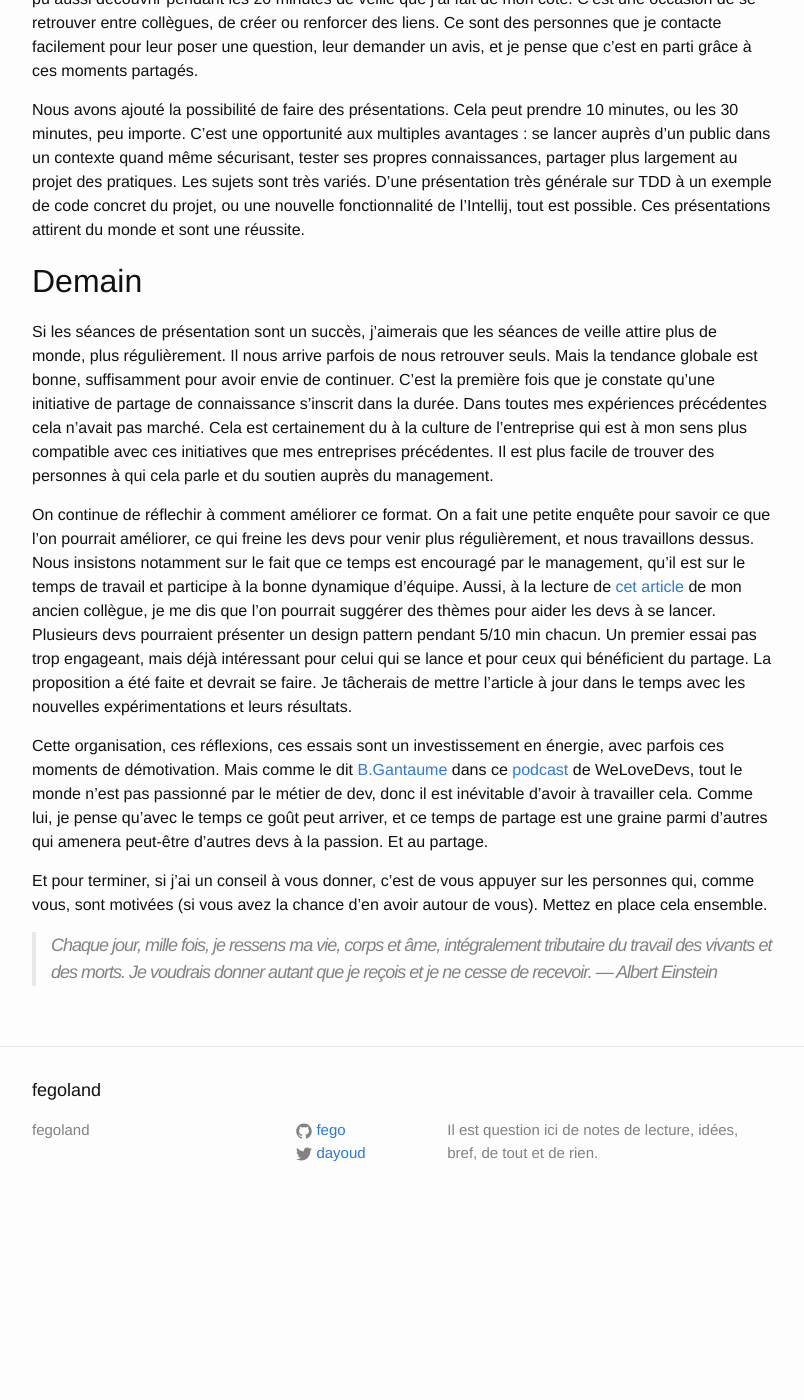
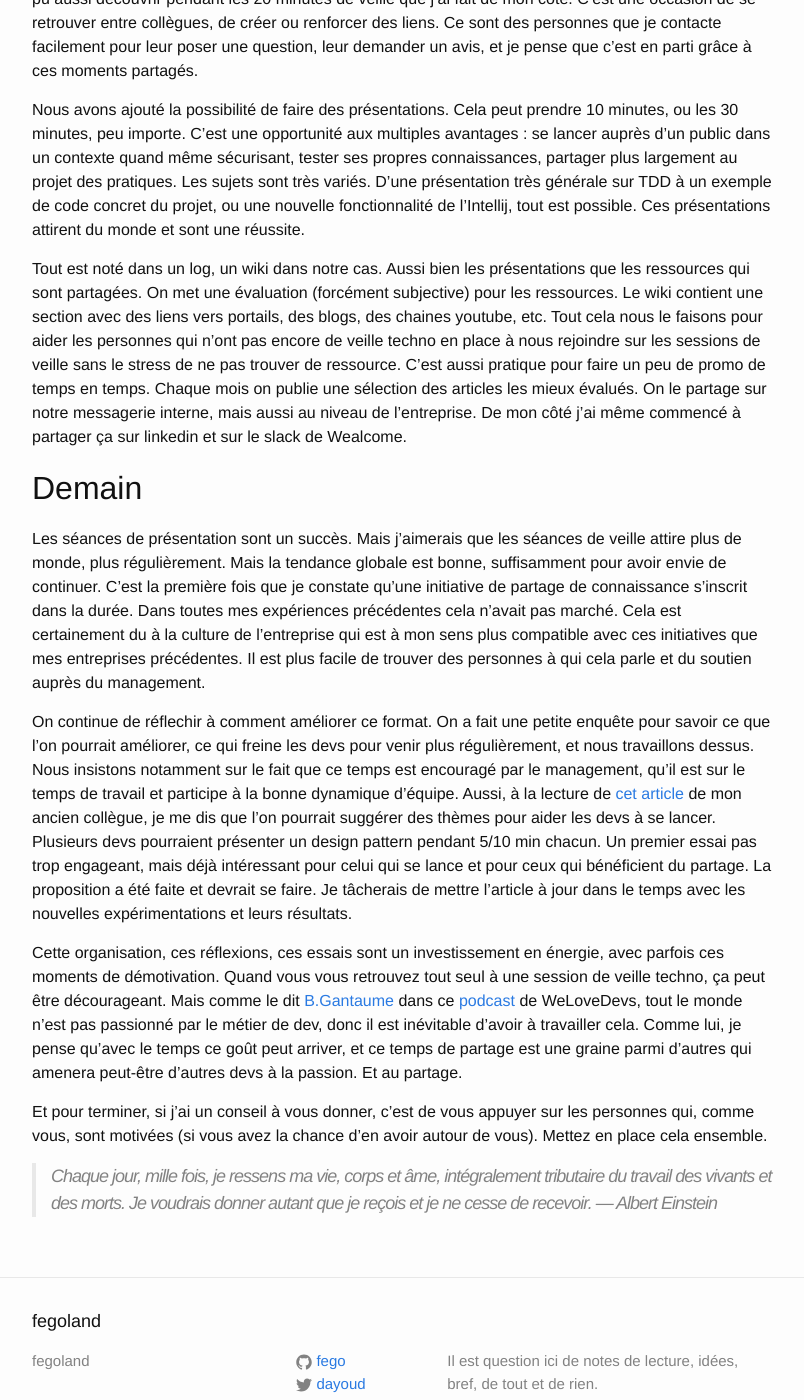
Before and after one commit to fego/fego.github.io, a Jekyll site: the page built from docs/_posts/2022-01-09-Good-Morning-Learning.md, in a window 1280 px wide and 1400 px high, scrolled down 2618 px. Shown: the whole window, without its empty margins (238-1042 px from the left). Built offline with Jekyll 4.4.1, drawn with Linux system fonts in a browser that asks for light colours; our own code applies the rules of GitHub Pages for plain Markdown files; before the commit the page ends 3842 px from its top, so only the background shows below that.

Commit message:
amélio good morning

```diff
--- a/docs/_posts/2022-01-09-Good-Morning-Learning.md
+++ b/docs/_posts/2022-01-09-Good-Morning-Learning.md
@@ -81,10 +81,20 @@ Les sujets sont très variés.
 D’une présentation très générale sur TDD à un exemple de code concret du projet, ou une nouvelle fonctionnalité de l'Intellij, tout est possible.
 Ces présentations attirent du monde et sont une réussite.
 
+Tout est noté dans un log, un wiki dans notre cas.
+Aussi bien les présentations que les ressources qui sont partagées.
+On met une évaluation (forcément subjective) pour les ressources.
+Le wiki contient une section avec des liens vers portails, des blogs, des chaines youtube, etc.
+Tout cela nous le faisons pour aider les personnes qui n'ont pas encore de veille techno en place à nous rejoindre sur les sessions de veille sans le stress de ne pas trouver de ressource.
+C'est aussi pratique pour faire un peu de promo de temps en temps.
+Chaque mois on publie une sélection des articles les mieux évalués.
+On le partage sur notre messagerie interne, mais aussi au niveau de l'entreprise.
+De mon côté j'ai même commencé à partager ça sur linkedin et sur le slack de Wealcome.
+
 ## Demain
 
-Si les séances de présentation sont un succès, j’aimerais que les séances de veille attire plus de monde, plus régulièrement.
-Il nous arrive parfois de nous retrouver seuls.
+Les séances de présentation sont un succès.
+Mais j’aimerais que les séances de veille attire plus de monde, plus régulièrement.
 Mais la tendance globale est bonne, suffisamment pour avoir envie de continuer.
 C'est la première fois que je constate qu'une initiative de partage de connaissance s'inscrit dans la durée.
 Dans toutes mes expériences précédentes cela n'avait pas marché.
@@ -100,6 +110,7 @@ La proposition a été faite et devrait se faire.
 Je tâcherais de mettre l'article à jour dans le temps avec les nouvelles expérimentations et leurs résultats.
 
 Cette organisation, ces réflexions, ces essais sont un investissement en énergie, avec parfois ces moments de démotivation.
+Quand vous vous retrouvez tout seul à une session de veille techno, ça peut être décourageant.
 Mais comme le dit [B.Gantaume](https://artisandeveloppeur.fr/) dans ce [podcast](https://welovedevs.com/fr/benoit-gantaume-artisan-developpeur-l-excellence-est-un-chemin/) de WeLoveDevs, tout le monde n'est pas passionné par le métier de dev, donc il est inévitable d'avoir à travailler cela.
 Comme lui, je pense qu'avec le temps ce goût peut arriver, et ce temps de partage est une graine parmi d'autres qui amenera peut-être d'autres devs à la passion.
 Et au partage.
```
